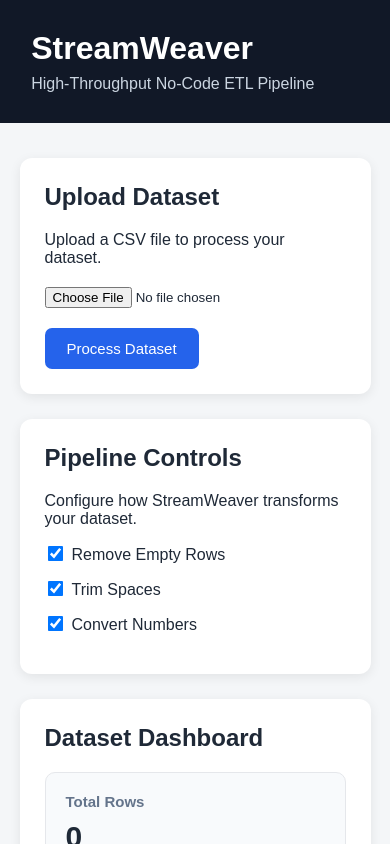
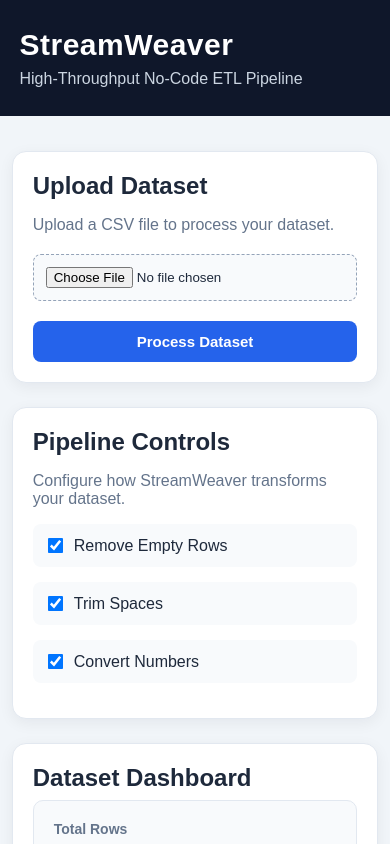
Before and after one commit to akankshapunjare/streamweaver, a React (Vite) app in the folder frontend/: page / in a window 390 px wide. Shown: the top 844 px of the page. Built offline with nearby package versions, Linux system fonts and the light colour scheme.

Commit message:
Polish StreamWeaver UI

```diff
--- a/frontend/src/app.css
+++ b/frontend/src/app.css
@@ -5,29 +5,35 @@
 body {
   margin: 0;
   font-family: Arial, sans-serif;
-  background: #f4f6f8;
-  color: #1f2937;
+  background: #f1f5f9;
+  color: #1e293b;
 }
 
 .app {
   min-height: 100vh;
 }
 
+/* Header */
+
 .header {
-  background: #111827;
+  background: #0f172a;
   color: white;
-  padding: 30px 8%;
+  padding: 35px 8%;
 }
 
 .header h1 {
   margin: 0;
-  font-size: 32px;
+  font-size: 36px;
+  letter-spacing: 0.5px;
 }
 
 .header p {
   margin: 8px 0 0;
   color: #cbd5e1;
+  font-size: 16px;
 }
+
+/* Main Container */
 
 .container {
   width: 90%;
@@ -35,15 +41,18 @@ body {
   margin: 35px auto;
 }
 
+/* Cards */
+
 .upload-card,
 .pipeline-card,
 .preview-card,
 .dashboard {
   background: white;
-  border-radius: 12px;
-  padding: 25px;
-  margin-bottom: 25px;
-  box-shadow: 0 3px 12px rgba(0, 0, 0, 0.08);
+  border-radius: 14px;
+  padding: 26px;
+  margin-bottom: 24px;
+  border: 1px solid #e2e8f0;
+  box-shadow: 0 4px 15px rgba(15, 23, 42, 0.06);
 }
 
 .upload-card h2,
@@ -51,52 +60,98 @@ body {
 .preview-card h2,
 .dashboard h2 {
   margin-top: 0;
+  margin-bottom: 8px;
 }
+
+.upload-card p,
+.pipeline-card p,
+.preview-card p {
+  color: #64748b;
+}
+
+/* File Upload */
 
 input[type="file"] {
   display: block;
   margin: 20px 0;
+  width: 100%;
+  padding: 12px;
+  border: 1px dashed #94a3b8;
+  border-radius: 8px;
+  background: #f8fafc;
+  cursor: pointer;
 }
 
 .file-info {
   display: flex;
+  flex-wrap: wrap;
   gap: 15px;
+  align-items: center;
   margin: 15px 0;
-  padding: 12px;
-  background: #f1f5f9;
+  padding: 13px;
+  background: #f8fafc;
   border-radius: 8px;
+  border: 1px solid #e2e8f0;
 }
+
+/* Buttons */
 
 button {
   border: none;
   padding: 12px 22px;
-  border-radius: 7px;
+  border-radius: 8px;
   background: #2563eb;
   color: white;
   font-size: 15px;
+  font-weight: 600;
   cursor: pointer;
+  transition: 0.2s;
+}
+
+button:hover {
+  opacity: 0.9;
+  transform: translateY(-1px);
 }
 
 button:disabled {
   background: #94a3b8;
   cursor: not-allowed;
+  transform: none;
 }
+
+/* Messages */
 
 .message {
   margin-top: 15px;
-  font-weight: bold;
+  padding: 12px;
+  border-radius: 8px;
+  background: #eff6ff;
+  color: #1d4ed8;
+  font-weight: 600;
 }
 
+/* Pipeline Controls */
+
 .pipeline-card label {
-  display: block;
+  display: flex;
+  align-items: center;
   margin: 15px 0;
+  padding: 12px;
+  background: #f8fafc;
+  border-radius: 8px;
   cursor: pointer;
 }
 
+.pipeline-card label:hover {
+  background: #f1f5f9;
+}
+
 .pipeline-card input[type="checkbox"] {
-  margin-right: 10px;
+  margin-right: 12px;
   transform: scale(1.2);
 }
+
+/* Dashboard */
 
 .stats-grid {
   display: grid;
@@ -108,18 +163,21 @@ button:disabled {
   padding: 20px;
   border-radius: 10px;
   background: #f8fafc;
-  border: 1px solid #e5e7eb;
+  border: 1px solid #e2e8f0;
 }
 
 .stat-card h3 {
   margin: 0 0 10px;
-  font-size: 15px;
+  font-size: 14px;
   color: #64748b;
 }
 
 .stat-card strong {
   font-size: 30px;
+  color: #0f172a;
 }
+
+/* Schema */
 
 .schema-list {
   display: flex;
@@ -128,24 +186,31 @@ button:disabled {
 }
 
 .schema-item {
-  padding: 10px 15px;
-  background: #f1f5f9;
+  display: flex;
+  gap: 8px;
+  align-items: center;
+  padding: 11px 15px;
+  background: #f8fafc;
+  border: 1px solid #e2e8f0;
   border-radius: 8px;
 }
+
+/* Preview */
 
 .preview-header {
   display: flex;
   justify-content: space-between;
   align-items: center;
   gap: 20px;
-  margin-bottom: 15px;
+  margin-bottom: 18px;
 }
 
 .table-container {
   overflow-x: auto;
   max-height: 550px;
   overflow-y: auto;
-  border: 1px solid #e5e7eb;
+  border: 1px solid #e2e8f0;
+  border-radius: 8px;
 }
 
 table {
@@ -156,8 +221,8 @@ table {
 
 th,
 td {
-  padding: 10px 12px;
-  border-bottom: 1px solid #e5e7eb;
+  padding: 11px 13px;
+  border-bottom: 1px solid #e2e8f0;
   text-align: left;
   white-space: nowrap;
 }
@@ -166,11 +231,14 @@ th {
   background: #f8fafc;
   position: sticky;
   top: 0;
+  font-size: 14px;
 }
 
 tr:hover {
   background: #f8fafc;
 }
+
+/* Mobile */
 
 @media (max-width: 800px) {
 
@@ -182,6 +250,14 @@ tr:hover {
     flex-direction: column;
     align-items: flex-start;
   }
+
+  .header {
+    padding: 28px 5%;
+  }
+
+  .container {
+    width: 94%;
+  }
 }
 
 @media (max-width: 500px) {
@@ -189,4 +265,19 @@ tr:hover {
   .stats-grid {
     grid-template-columns: 1fr;
   }
+
+  .upload-card,
+  .pipeline-card,
+  .preview-card,
+  .dashboard {
+    padding: 20px;
+  }
+
+  .header h1 {
+    font-size: 30px;
+  }
+
+  button {
+    width: 100%;
+  }
 }
```
